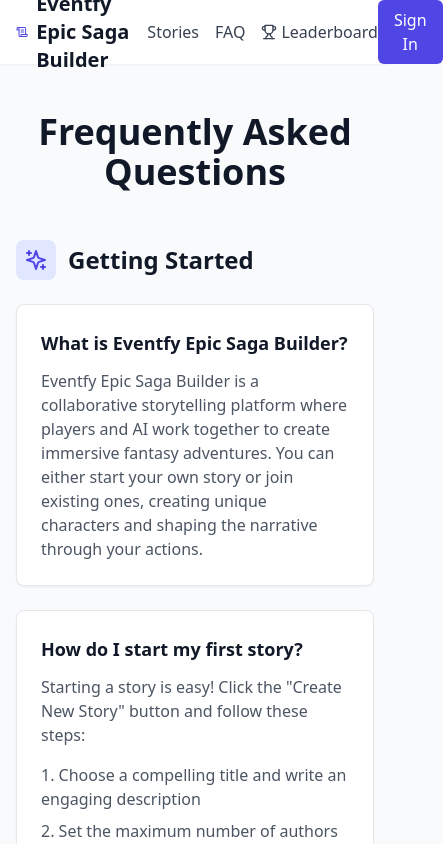
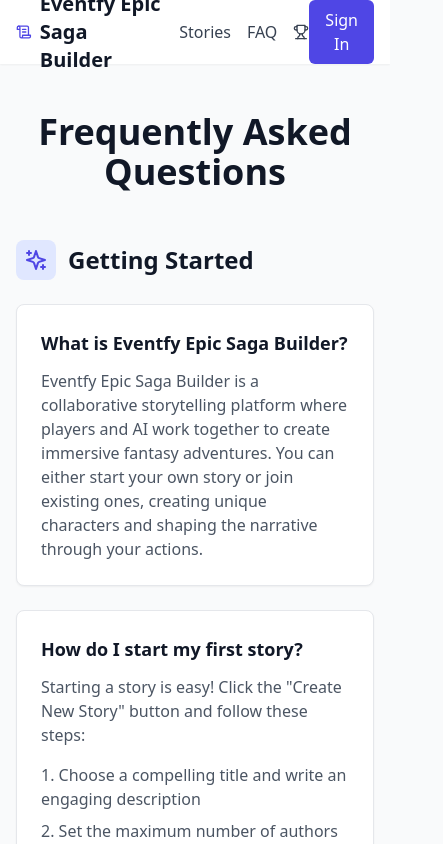
Before and after one commit to pburglin/EpicSagaBuilder, a React (Vite) app: page /faq in a window 390 px wide. Shown: the top 844 px of the page, 443 px wide, since content can reach past the window. Built offline with nearby package versions, Linux system fonts and the light colour scheme; no server answers; what @react-pdf/renderer would draw is missing.

Commit message:
improved NavBar for small screens

```diff
--- a/src/components/Header.tsx
+++ b/src/components/Header.tsx
@@ -1,4 +1,4 @@
-import { ScrollText, LogOut, Trophy } from 'lucide-react';
+import { ScrollText, LogOut, Trophy, User } from 'lucide-react';
 import { Link } from 'react-router-dom';
 import { useState } from 'react';
 import { useAuth } from '../contexts/AuthContext';
@@ -21,7 +21,7 @@ export default function Header() {
           <Link to="/faq" className="text-gray-700 hover:text-gray-900">FAQ</Link>
           <Link to="/leaderboard" className="text-gray-700 hover:text-gray-900 flex items-center gap-1">
             <Trophy className="h-4 w-4" />
-            Leaderboard
+            <span className="hidden sm:inline">Leaderboard</span>
           </Link>
         </div>
         <div>
@@ -39,8 +39,9 @@ export default function Header() {
                     className="w-8 h-8 rounded-full object-cover"
                   />
                 ) : (
-                  <span>{user.email}</span>
+                  <User className="h-5 w-5" />
                 )}
+                <span className="hidden sm:inline">{user.email}</span>
               </Link>
               <button
                 onClick={() => signOut()}
```
